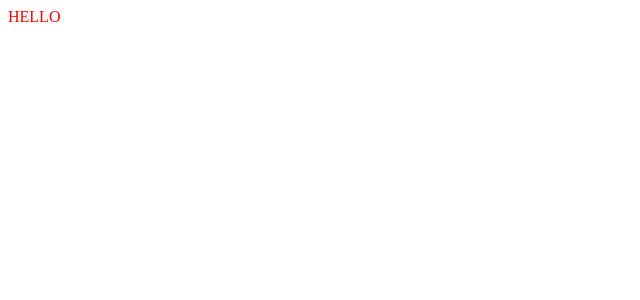
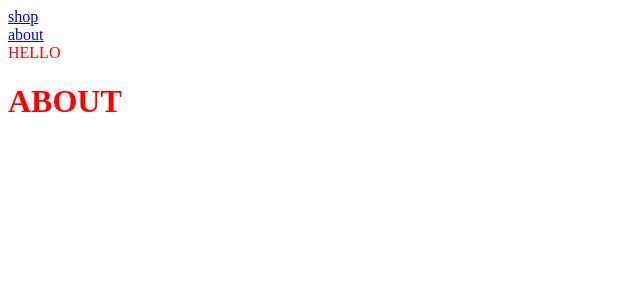
Before and after one commit to asharov44/webpack-course, a React app: page /about in a window 1280 px wide. Shown: the top 300 px of the page, without its empty margins (0-640 px from the left). Built offline with nearby package versions, Linux system fonts and the light colour scheme.

Commit message:
Роутинг. Ленивые чанки. Code splittingю Размер бандла. webpack-bundle-analyzer. history api fallback

```diff
--- a/package.json
+++ b/package.json
@@ -5,6 +5,7 @@
   "main": "index.js",
   "scripts": {
     "build:dev": "webpack --env mode=development",
+    "build:analyzer": "webpack --env mode=production analyzer=true",
     "build:prod": "webpack --env mode=production",
     "start": "webpack serve --env mode=development"
   },
@@ -16,6 +17,7 @@
     "@types/react": "^18.2.25",
     "@types/react-dom": "^18.2.11",
     "@types/webpack": "^5.28.3",
+    "@types/webpack-bundle-analyzer": "^4.7.0",
     "@types/webpack-dev-server": "^4.7.2",
     "css-loader": "^6.8.1",
     "html-webpack-plugin": "^5.5.3",
@@ -27,11 +29,13 @@
     "ts-node": "^10.9.1",
     "typescript": "^5.2.2",
     "webpack": "^5.88.2",
+    "webpack-bundle-analyzer": "^4.9.1",
     "webpack-cli": "^5.1.4",
     "webpack-dev-server": "^4.15.1"
   },
   "dependencies": {
     "react": "^18.2.0",
-    "react-dom": "^18.2.0"
+    "react-dom": "^18.2.0",
+    "react-router-dom": "^6.16.0"
   }
 }
--- a/src/components/App.tsx
+++ b/src/components/App.tsx
@@ -1,9 +1,15 @@
 import classes from "./App.module.scss"
+import {Link, Outlet} from "react-router-dom";
 export const App = () => {
 
   return (
       <div className={classes.app}>
-          HELLO
+        <Link to="/shop">shop</Link>
+        <br/>
+        <Link to="/about">about</Link>
+        <br/>
+        HELLO
+        <Outlet/>
       </div>
   );
 };
--- a/src/index.tsx
+++ b/src/index.tsx
@@ -1,5 +1,9 @@
+import {Suspense} from 'react';
 import {createRoot} from "react-dom/client";
 import {App} from "./components/App";
+import {createBrowserRouter, RouterProvider} from "react-router-dom";
+import {About} from "./pages/about";
+import {Shop} from "./pages/shop";
 
 const root = document.getElementById('root');
 
@@ -9,4 +13,24 @@ if(!root) {
 
 const container = createRoot(root);
 
-container.render(<App/>)
+const router = createBrowserRouter([
+      {
+        path: "/",
+        element: <App />,
+        children: [
+          {
+            path: '/about',
+            element: <Suspense><About/></Suspense>,
+          },
+          {
+            path: '/shop',
+            element: <Suspense fallback="...Loading"><Shop/></Suspense>,
+          }
+        ]
+      }
+    ]
+);
+
+container.render(
+    <RouterProvider router={router}/>
+)
--- /dev/null
+++ b/src/pages/about/About.lazy.tsx
@@ -0,0 +1,3 @@
+import {lazy} from "react";
+
+export const AboutLazy = lazy(() => import('./About'));
--- /dev/null
+++ b/src/pages/about/About.tsx
@@ -0,0 +1,10 @@
+const About = () => {
+
+  return (
+      <h1>
+        ABOUT
+      </h1>
+  );
+};
+
+export default About;
--- /dev/null
+++ b/src/pages/about/index.ts
@@ -0,0 +1 @@
+export {AboutLazy as About} from "./About.lazy";
--- /dev/null
+++ b/src/pages/shop/Shop.lazy.tsx
@@ -0,0 +1,3 @@
+import {lazy} from "react";
+
+export const ShopLazy = lazy(() => import('./Shop'));
--- /dev/null
+++ b/src/pages/shop/Shop.tsx
@@ -0,0 +1,10 @@
+const Shop = () => {
+
+  return (
+      <h1>
+        SHOP
+      </h1>
+  );
+};
+
+export default Shop;
--- /dev/null
+++ b/src/pages/shop/index.ts
@@ -0,0 +1 @@
+export {ShopLazy as Shop} from "./Shop.lazy";
--- a/webpack.config.ts
+++ b/webpack.config.ts
@@ -9,6 +9,7 @@ import {BuildMode, BuildPaths} from "./config/build/types/types";
 interface EnbVariables {
     mode: BuildMode;
     port: number;
+    analyzer?: boolean;
 }
 
 export default (env: EnbVariables) => {
@@ -21,7 +22,8 @@ export default (env: EnbVariables) => {
     const config: webpack.Configuration  = buildWebpack({
         paths,
         mode: env.mode ?? 'development',
-        port: env.port ?? 3000
+        port: env.port ?? 3000,
+        analyzer: env.analyzer
     });
     return config;
 };
```
Also changed, not shown: 4 other files (tests, documents, lock files or other folders).
